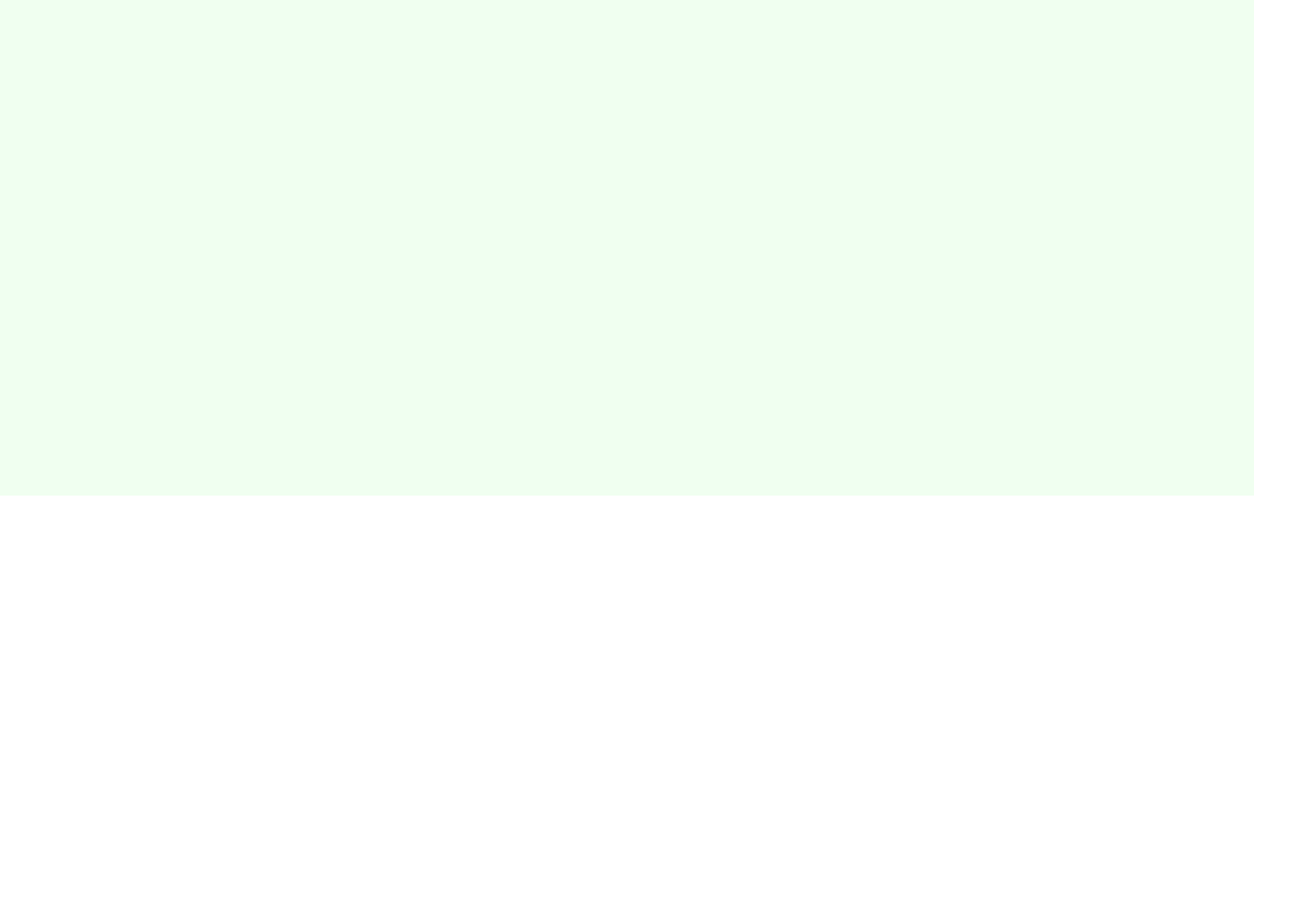
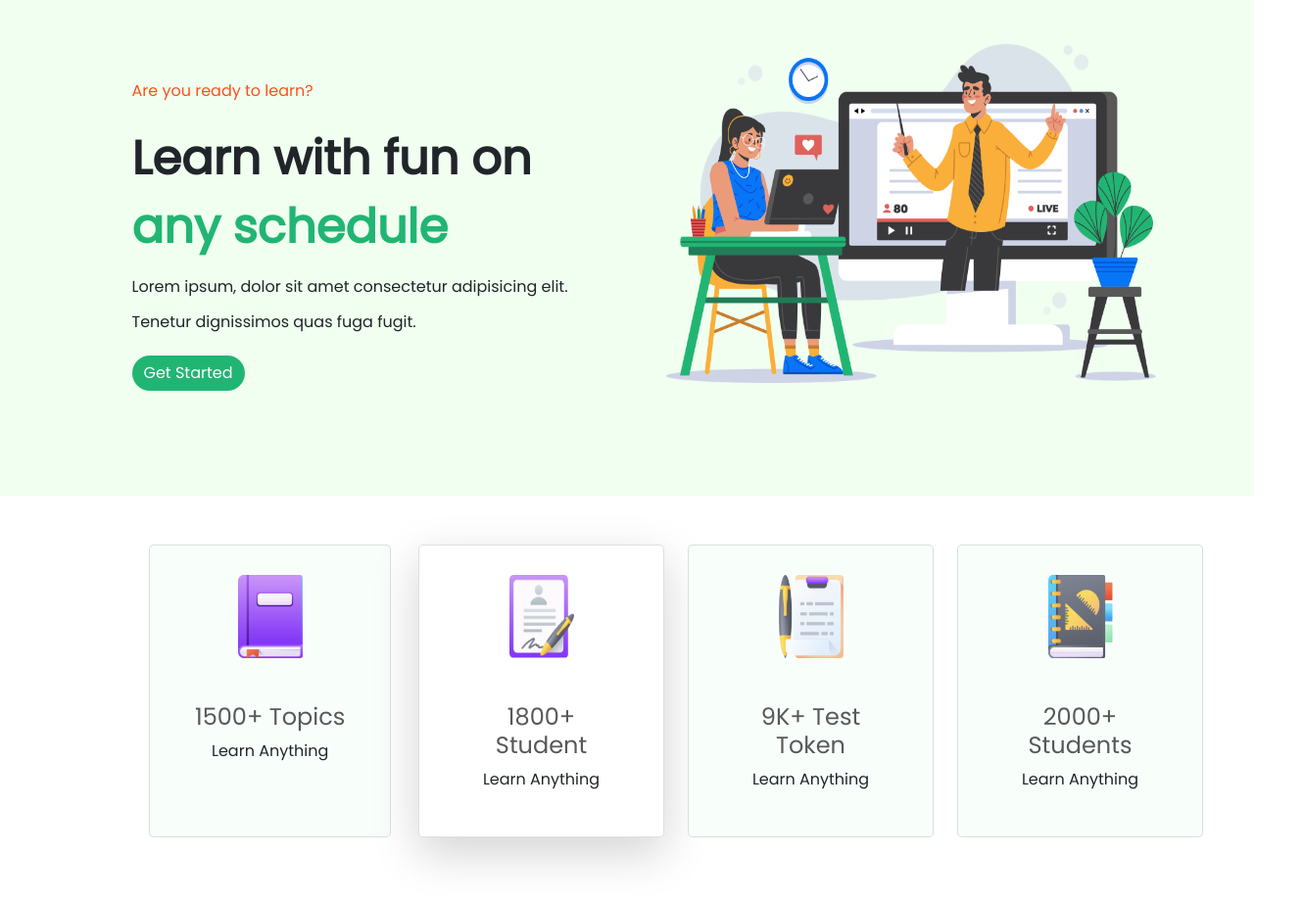
Before and after one commit to mdmitulhossen/e-school_webpage, a plain HTML site: page index.html in a window 1280 px wide. Shown: the part 70-992 px from the top of the page at 98% size, 1330 px wide, since content can reach past the window. Before the commit the page ends 800 px from the top, so only its background shows below. Drawn offline with Linux system fonts and the light colour scheme.

Commit message:
card section done

```diff
--- /dev/null
+++ b/css/responsive.css
@@ -0,0 +1,5 @@
+@media screen and (max-width:1200px) {
+    #header_img{
+        display: none;
+    }
+}
--- a/css/style.css
+++ b/css/style.css
@@ -23,15 +23,92 @@ nav img{
 .navbar-nav li{
   margin-right: 20px;
 }
-.navbar-nav li button {
+
+.btn {
   border-radius: 33px;
   padding: 12px, 28px, 12px, 28px;
   background-color: #21B573;
   border: none;
 
 }
-.navbar-nav li button:hover {
+.btn:hover {
   background-color: #21b572b0;
 }
 
 /*========= Navbar End ========*/
+ .header_img {
+  width: 500px;
+  height: 346px;
+  margin-left: 65px;
+  margin-top: 10px;
+}
+#header_img{
+  margin: 0 auto;
+  display: flex;
+  justify-content: center;
+  align-items: center;
+}
+  .row {
+   padding: 0 20px;
+
+}
+.header {
+  margin-top: 30px;
+}
+.header .row .describe {
+  margin-top: 40px;
+  margin-left: 15px;
+  width: 500px;
+}
+.describe h2 {
+  font-weight: 700;
+  font-size: 48px;
+  line-height: 70px;
+}
+.describe p{
+  font-size: 16px;
+  line-height: 36px;
+}
+.describe p:first-child{
+  color: #FD511A;
+}
+.describe p:last-child{
+  color: #6C6B6B;
+}
+
+span {
+  color:#21B573;
+}
+
+
+.card_section{
+ text-align: center;
+}
+
+.card-img-top {
+  width: 66px;
+  height: 85px;
+  margin: 30px auto;
+
+}
+.card-body {
+  margin: 0px 30px 30px 30px;
+
+}
+.cards_container{
+  background-color: white;
+  margin: 50px;
+}
+.card {
+  background-color: #F8FFFB;
+  border-radius: 5px;
+}
+.card-body h4 {
+  color: #585859;
+}
+#card2{
+  background-color: white;
+}
+.card:hover {
+  border: 2px solid blue;
+}
--- a/index.html
+++ b/index.html
@@ -13,6 +13,7 @@
 
         <link rel="stylesheet" href="css/bootstrap/bootstrap.min.css">
         <link rel="stylesheet" href="css/style.css">
+        <link rel="stylesheet" href="css/responsive.css">
     </head>
     <title>E_School</title>
 </head>
@@ -38,16 +39,75 @@
                         <a class="nav-link" href="#">Others</a>
                       </li>
                       <li class="nav-item">
-                        <a class="nav-link">Blog</a>
+                        <a class="nav-link" href="#">Blog</a>
                       </li>
                       <li><button type="button" class="btn btn-primary">Sign in</button></li>
                     </ul>
                   </div>
               </nav>
         </div>
+
+        <div class="container header">
+          <div class="row justify-content-center">
+            <div class="col-md-6 describe">
+              <p>Are you ready to learn?</p>
+              <h2>Learn with fun on <span>any schedule</span></h2>
+              <p>Lorem ipsum, dolor sit amet consectetur adipisicing elit. Tenetur dignissimos quas fuga fugit.</p>
+              <button class="btn btn-primary">Get Started</button>
+            </div>
+            <div class="col-md-6">
+              <div id="header_img">
+                <img class="header_img" src="picture/Photos/Illustration.png" alt="">
+              </div>
+            </div>
+          </div>
+        </div>
     </div>
     <!--========== Navber End ======-->
 
+
+    <div class="container-fluid cards_container">
+      <div class="container">
+        <div class="row row-cols-1 row-cols-md-4 g-4">
+          <div class="col card_section d-md-flex">
+            <div class="card">
+              <img src="picture/ICON/book.png" class="card-img-top" alt="...">
+              <div class="card-body">
+                <h4 class="card-title">1500+ Topics</h4>
+                <p class="card-text">Learn Anything</p>
+              </div>
+            </div>
+          </div>
+          <div class="col card_section d-md-flex">
+            <div class="card shadow-lg" id="card2">
+              <img src="picture/ICON/Student.png" class="card-img-top" alt="...">
+              <div class="card-body">
+                <h4 class="card-title">1800+ Student</h4>
+                <p class="card-text">Learn Anything</p>
+              </div>
+            </div>
+          </div>
+          <div class="col card_section d-md-flex">
+            <div class="card">
+              <img src="picture/ICON/Test.png" class="card-img-top" alt="...">
+              <div class="card-body">
+                <h4 class="card-title">9K+ Test Token</h4>
+                <p class="card-text">Learn Anything</p>
+              </div>
+            </div>
+          </div>
+          <div class="col card_section d-md-flex">
+            <div class="card">
+              <img src="picture/ICON/Students.png" class="card-img-top" alt="...">
+              <div class="card-body">
+                <h4 class="card-title">2000+ Students</h4>
+                <p class="card-text">Learn Anything</p>
+              </div>
+            </div>
+          </div>
+        </div>
+      </div>
+    </div>
 
 
 
```
